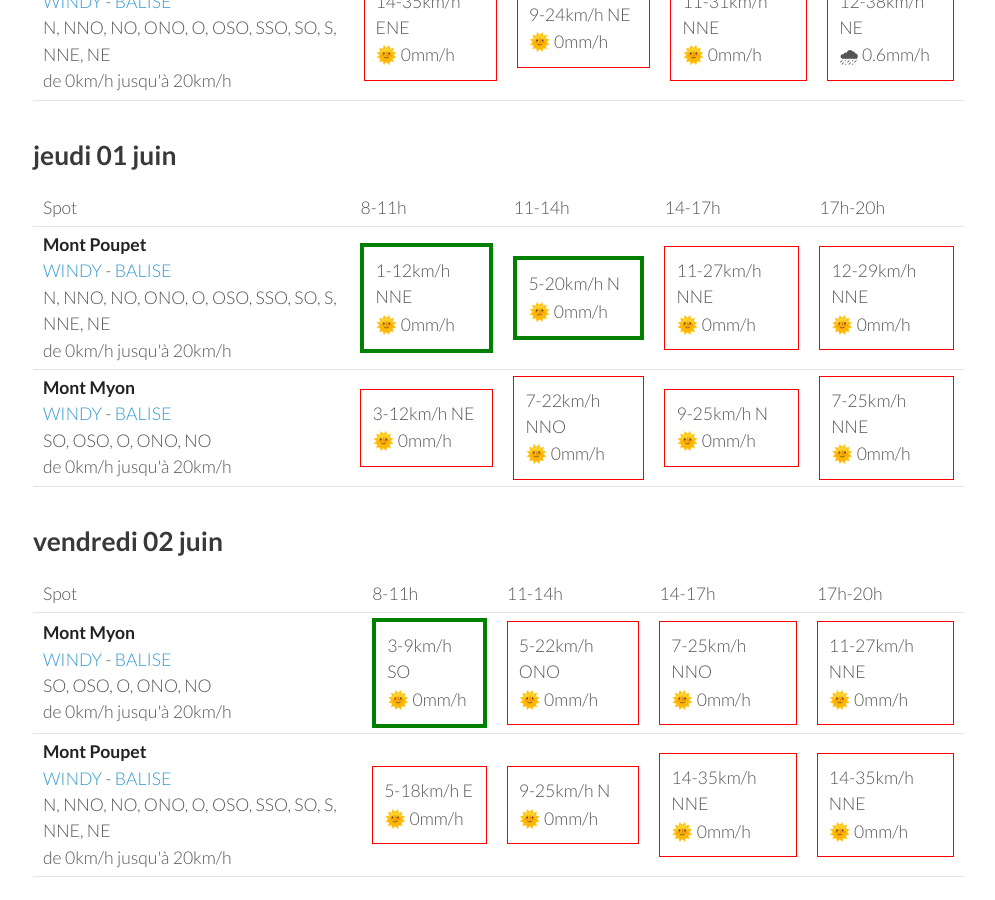
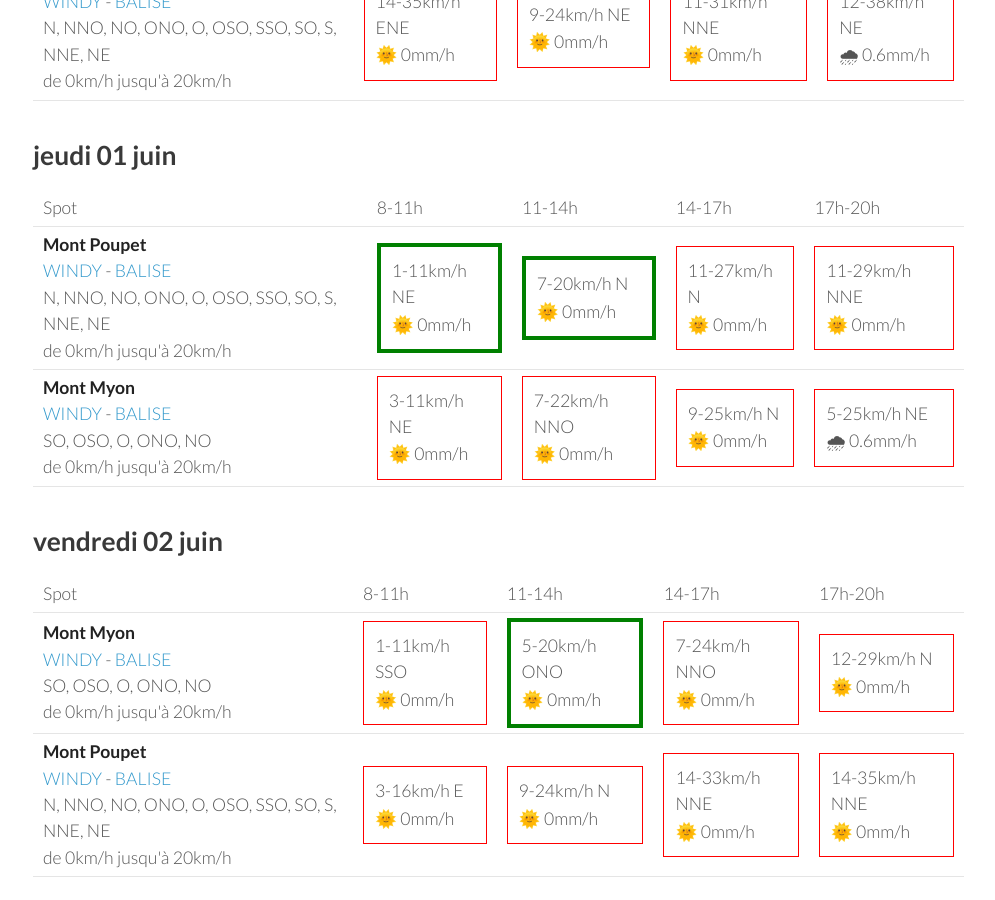
Before and after one commit to parapente-dans-le-nord/parapente-dans-le-nord.github.io, a Jekyll site: the page built from jura.markdown, in a window 1280 px wide and 900 px high, scrolled down 921 px. Shown: the whole window, without its empty margins (25-1020 px from the left). Built offline with Jekyll 4.4.1, drawn with Linux system fonts in a browser that asks for light colours; some of the changed text lies outside the part shown.

Commit message:
update index.markdown

```diff
--- a/jura.markdown
+++ b/jura.markdown
@@ -94,20 +94,20 @@ page mise à jour le mardi 30 mai 13:20
 <tr>
         <td><strong>Mont Poupet</strong><br><a href="https://windy.com/46.970/5.876?46.541,5.876,8">WINDY</a> - <span class=""><a href="http://www.balisemeteo.com/balise.php?idBalise=92">BALISE</a> </span><br> <span class="vent-favorable">N, NNO, NO, ONO, O, OSO, SSO, SO, S, NNE, NE</span><br><span class="force-vent">de 0km/h jusqu'à 20km/h</span> </td>
 
-            <td><div class="flyable"><p>1-12km/h NNE</p><p>🌞 0mm/h</p></div></td>
-            <td><div class="flyable"><p>5-20km/h N</p><p>🌞 0mm/h</p></div></td>
-            <td><div class="not-flyable"><p>11-27km/h NNE</p><p>🌞 0mm/h</p></div></td>
-            <td><div class="not-flyable"><p>12-29km/h NNE</p><p>🌞 0mm/h</p></div></td>
+            <td><div class="flyable"><p>1-11km/h NE</p><p>🌞 0mm/h</p></div></td>
+            <td><div class="flyable"><p>7-20km/h N</p><p>🌞 0mm/h</p></div></td>
+            <td><div class="not-flyable"><p>11-27km/h N</p><p>🌞 0mm/h</p></div></td>
+            <td><div class="not-flyable"><p>11-29km/h NNE</p><p>🌞 0mm/h</p></div></td>
 
 
     </tr>
 <tr>
         <td><strong>Mont Myon</strong><br><a href="https://windy.com/46.331/5.397?45.898,5.394,8,m:eWoagj8">WINDY</a> - <span class=""><a href="http://www.balisemeteo.com/balise.php?idBalise=70">BALISE</a> </span><br> <span class="vent-favorable">SO, OSO, O, ONO, NO</span><br><span class="force-vent">de 0km/h jusqu'à 20km/h</span> </td>
 
-            <td><div class="not-flyable"><p>3-12km/h NE</p><p>🌞 0mm/h</p></div></td>
+            <td><div class="not-flyable"><p>3-11km/h NE</p><p>🌞 0mm/h</p></div></td>
             <td><div class="not-flyable"><p>7-22km/h NNO</p><p>🌞 0mm/h</p></div></td>
             <td><div class="not-flyable"><p>9-25km/h N</p><p>🌞 0mm/h</p></div></td>
-            <td><div class="not-flyable"><p>7-25km/h NNE</p><p>🌞 0mm/h</p></div></td>
+            <td><div class="not-flyable"><p>5-25km/h NE</p><p>🌧 0.6mm/h</p></div></td>
 
 
     </tr>
@@ -130,19 +130,19 @@ page mise à jour le mardi 30 mai 13:20
 <tr>
         <td><strong>Mont Myon</strong><br><a href="https://windy.com/46.331/5.397?45.898,5.394,8,m:eWoagj8">WINDY</a> - <span class=""><a href="http://www.balisemeteo.com/balise.php?idBalise=70">BALISE</a> </span><br> <span class="vent-favorable">SO, OSO, O, ONO, NO</span><br><span class="force-vent">de 0km/h jusqu'à 20km/h</span> </td>
 
-            <td><div class="flyable"><p>3-9km/h SO</p><p>🌞 0mm/h</p></div></td>
-            <td><div class="not-flyable"><p>5-22km/h ONO</p><p>🌞 0mm/h</p></div></td>
-            <td><div class="not-flyable"><p>7-25km/h NNO</p><p>🌞 0mm/h</p></div></td>
-            <td><div class="not-flyable"><p>11-27km/h NNE</p><p>🌞 0mm/h</p></div></td>
+            <td><div class="not-flyable"><p>1-11km/h SSO</p><p>🌞 0mm/h</p></div></td>
+            <td><div class="flyable"><p>5-20km/h ONO</p><p>🌞 0mm/h</p></div></td>
+            <td><div class="not-flyable"><p>7-24km/h NNO</p><p>🌞 0mm/h</p></div></td>
+            <td><div class="not-flyable"><p>12-29km/h N</p><p>🌞 0mm/h</p></div></td>
 
 
     </tr>
 <tr>
         <td><strong>Mont Poupet</strong><br><a href="https://windy.com/46.970/5.876?46.541,5.876,8">WINDY</a> - <span class=""><a href="http://www.balisemeteo.com/balise.php?idBalise=92">BALISE</a> </span><br> <span class="vent-favorable">N, NNO, NO, ONO, O, OSO, SSO, SO, S, NNE, NE</span><br><span class="force-vent">de 0km/h jusqu'à 20km/h</span> </td>
 
-            <td><div class="not-flyable"><p>5-18km/h E</p><p>🌞 0mm/h</p></div></td>
-            <td><div class="not-flyable"><p>9-25km/h N</p><p>🌞 0mm/h</p></div></td>
-            <td><div class="not-flyable"><p>14-35km/h NNE</p><p>🌞 0mm/h</p></div></td>
+            <td><div class="not-flyable"><p>3-16km/h E</p><p>🌞 0mm/h</p></div></td>
+            <td><div class="not-flyable"><p>9-24km/h N</p><p>🌞 0mm/h</p></div></td>
+            <td><div class="not-flyable"><p>14-33km/h NNE</p><p>🌞 0mm/h</p></div></td>
             <td><div class="not-flyable"><p>14-35km/h NNE</p><p>🌞 0mm/h</p></div></td>
 
 
```
Also changed, not shown: other parts of jura.markdown (+1 -1 lines).
